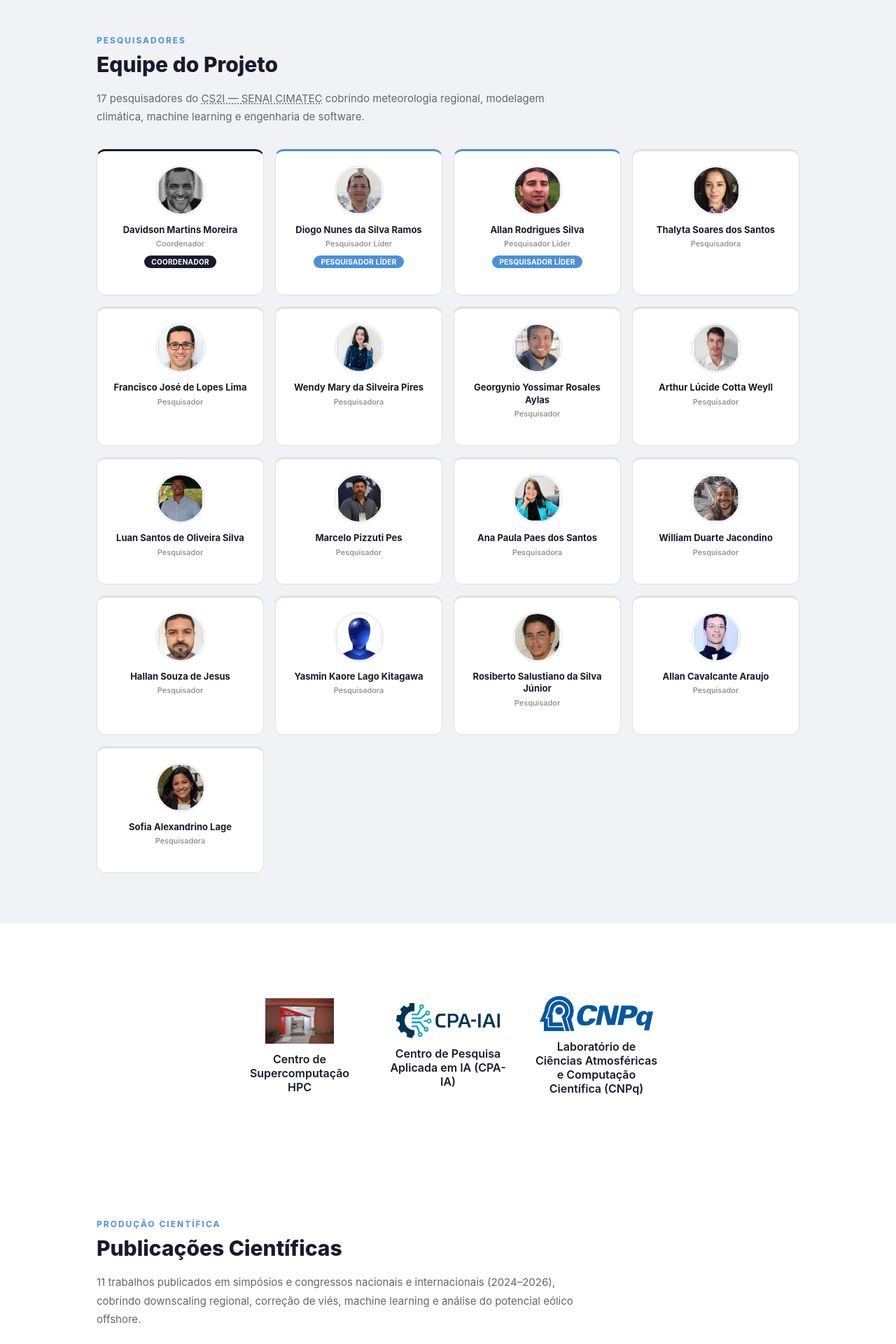
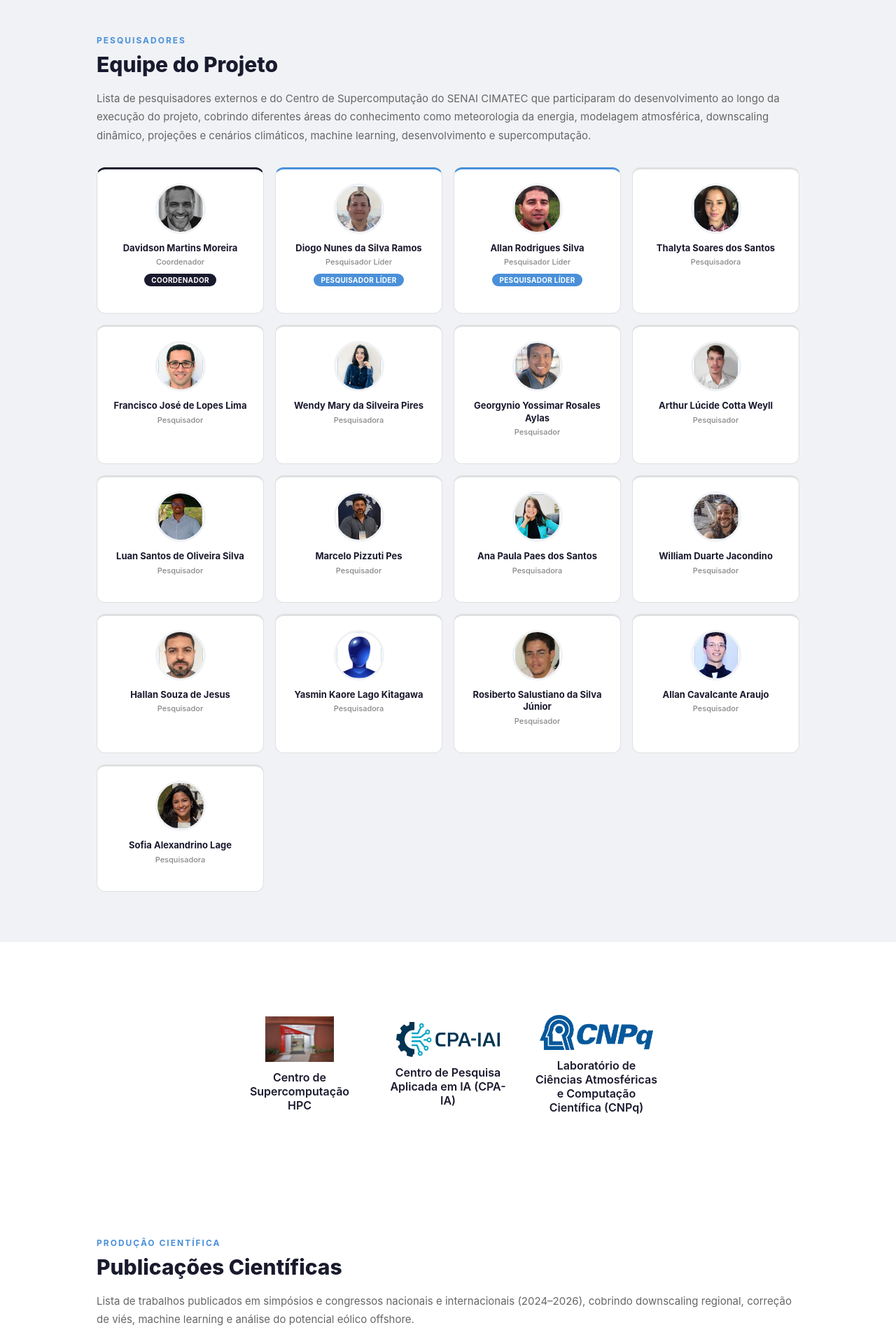
Before and after one commit to diogonsramos/cnpq-offshore-wind-webgis, a React (Vite) app: page /#/home in a window 1280 px wide. Shown: the part 8040-9960 px from the top of the page at 70% size. Built offline with nearby package versions, Linux system fonts and the light colour scheme.

Commit message:
fix(landing): remove limitador max-width e atualiza textos introdutorios

```diff
--- a/src/components/LandingPage.css
+++ b/src/components/LandingPage.css
@@ -909,7 +909,6 @@ abbr[title] {
   line-height: 1.75;
   margin-top: -24px;
   margin-bottom: 32px;
-  max-width: 72ch;
   margin-left: 0 !important;
   padding-left: 0 !important;
   text-indent: 0 !important;
--- a/src/components/LandingPage.tsx
+++ b/src/components/LandingPage.tsx
@@ -432,9 +432,7 @@ export default function LandingPage({ onNavigate }: Props) {
           <p className="lp-section-label">{t('landing.team.eyebrow')}</p>
           <h2 className="lp-section-title">{t('landing.team.title')}</h2>
           <p className="lp-section-intro">
-            {t('landing.team.intro_before')}
-            <abbr title={t('landing.team.intro_abbr_title')}>CS2I — SENAI CIMATEC</abbr>
-            {t('landing.team.intro_after')}
+            {t('landing.team.intro')}
           </p>
           <div className="lp-team-grid">
             {TEAM.map(m => (
--- a/src/i18n/en.ts
+++ b/src/i18n/en.ts
@@ -339,9 +339,7 @@ export const en: Record<TranslationKey, string> = {
   'landing.gallery.dashboard_weibull_aria': 'Open Dashboard — Weibull',
   'landing.team.eyebrow': 'Researchers',
   'landing.team.title': 'Project Team',
-  'landing.team.intro_before': '17 researchers from ',
-  'landing.team.intro_abbr_title': 'Center for Supercomputing in Industrial Innovation — SENAI CIMATEC, Salvador, BA',
-  'landing.team.intro_after': ' covering regional meteorology, climate modeling, machine learning and software engineering.',
+  'landing.team.intro': 'List of external researchers and members from the SENAI CIMATEC Supercomputing Center who participated in the development throughout the project execution, covering different knowledge areas such as energy meteorology, atmospheric modeling, dynamical downscaling, climate projections and scenarios, machine learning, development, and supercomputing.',
   'landing.team.role_coord': 'Coordinator',
   'landing.team.role_lead': 'Lead Researcher',
   'landing.team.role_researcher_m': 'Researcher',
@@ -352,7 +350,7 @@ export const en: Record<TranslationKey, string> = {
   'landing.team.toggle_show_less': '↑ Show less',
   'landing.publications.eyebrow': 'Scientific output',
   'landing.publications.title': 'Scientific Publications',
-  'landing.publications.intro': '11 papers published in national and international symposia and conferences (2024–2026), covering regional downscaling, bias correction, machine learning and offshore wind potential analysis.',
+  'landing.publications.intro': 'List of papers published in national and international symposiums and conferences (2024–2026), covering regional downscaling, bias correction, machine learning, and offshore wind potential analysis.',
   'landing.faq.eyebrow': 'Frequently asked questions',
   'landing.faq.title': 'FAQ',
   'landing.faq.intro_before': 'Answers about data, methodology and system usage. ',
--- a/src/i18n/es.ts
+++ b/src/i18n/es.ts
@@ -357,9 +357,7 @@ export const es = {
   'landing.gallery.dashboard_weibull_aria': 'Abrir Dashboard — Weibull',
   'landing.team.eyebrow': 'Investigadores',
   'landing.team.title': 'Equipo del Proyecto',
-  'landing.team.intro_before': '17 investigadores del ',
-  'landing.team.intro_abbr_title': 'Centro de Supercomputación para la Innovación Industrial — SENAI CIMATEC, Salvador, BA',
-  'landing.team.intro_after': ' abarcando meteorología regional, modelaje climático, machine learning e ingeniería de software.',
+  'landing.team.intro': 'Lista de investigadores externos y miembros del Centro de Supercomputación SENAI CIMATEC que participaron en el desarrollo a lo largo de la ejecución del proyecto, cubriendo diferentes áreas del conocimiento como meteorología de la energía, modelado atmosférico, downscaling dinámico, proyecciones y escenarios climáticos, machine learning, desarrollo y supercomputación.',
   'landing.team.role_coord': 'Coordinador',
   'landing.team.role_lead': 'Investigador Principal',
   'landing.team.role_researcher_m': 'Investigador',
@@ -370,7 +368,7 @@ export const es = {
   'landing.team.toggle_show_less': '↑ Ver menos',
   'landing.publications.eyebrow': 'Producción Científica',
   'landing.publications.title': 'Publicaciones Científicas',
-  'landing.publications.intro': '11 trabajos publicados en simposios y congresos nacionales e internacionales (2024–2026), cubriendo downscaling regional, corrección de sesgo, machine learning y análisis del potencial eólico offshore.',
+  'landing.publications.intro': 'Lista de trabajos publicados en simposios y congresos nacionales e internacionales (2024–2026), cubriendo downscaling regional, corrección de sesgo, machine learning y análisis del potencial eólico offshore.',
   'landing.faq.eyebrow': 'Preguntas Frecuentes',
   'landing.faq.title': 'FAQ',
   'landing.faq.intro_before': 'Respuestas sobre datos, metodología y uso del sistema. ',
--- a/src/i18n/pt-BR.ts
+++ b/src/i18n/pt-BR.ts
@@ -340,9 +340,7 @@ export const ptBR = {
   'landing.gallery.dashboard_weibull_aria': 'Abrir Dashboard — Weibull',
   'landing.team.eyebrow': 'Pesquisadores',
   'landing.team.title': 'Equipe do Projeto',
-  'landing.team.intro_before': '17 pesquisadores do ',
-  'landing.team.intro_abbr_title': 'Centro de Supercomputação para Inovação Industrial — SENAI CIMATEC, Salvador, BA',
-  'landing.team.intro_after': ' cobrindo meteorologia regional, modelagem climática, machine learning e engenharia de software.',
+  'landing.team.intro': 'Lista de pesquisadores externos e do Centro de Supercomputação do SENAI CIMATEC que participaram do desenvolvimento ao longo da execução do projeto, cobrindo diferentes áreas do conhecimento como meteorologia da energia, modelagem atmosférica, downscaling dinâmico, projeções e cenários climáticos, machine learning, desenvolvimento e supercomputação.',
   'landing.team.role_coord': 'Coordenador',
   'landing.team.role_lead': 'Pesquisador Líder',
   'landing.team.role_researcher_m': 'Pesquisador',
@@ -353,7 +351,7 @@ export const ptBR = {
   'landing.team.toggle_show_less': '↑ Ver menos',
   'landing.publications.eyebrow': 'Produção científica',
   'landing.publications.title': 'Publicações Científicas',
-  'landing.publications.intro': '11 trabalhos publicados em simpósios e congressos nacionais e internacionais (2024–2026), cobrindo downscaling regional, correção de viés, machine learning e análise do potencial eólico offshore.',
+  'landing.publications.intro': 'Lista de trabalhos publicados em simpósios e congressos nacionais e internacionais (2024–2026), cobrindo downscaling regional, correção de viés, machine learning e análise do potencial eólico offshore.',
   'landing.faq.eyebrow': 'Dúvidas frequentes',
   'landing.faq.title': 'FAQ',
   'landing.faq.intro_before': 'Respostas sobre dados, metodologia e uso do sistema.',
```
